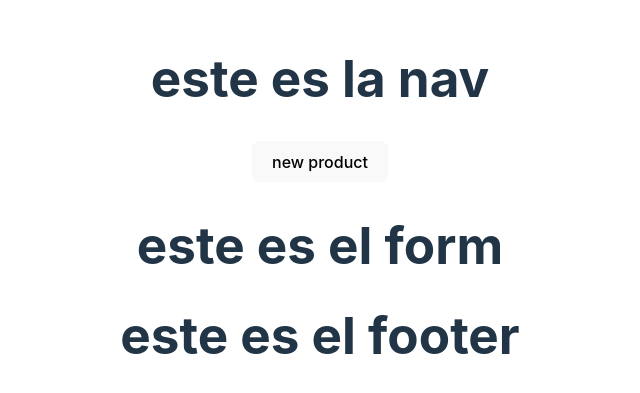
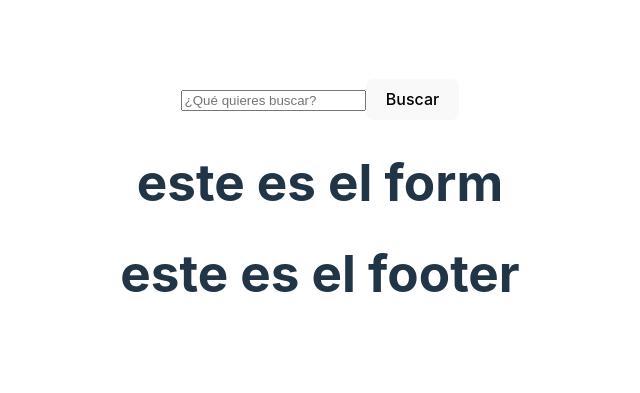
Before and after one commit to NitsugaSamot/trendy-spot, a React (Vite) app in the folder frontend/: page /create in a window 1280 px wide. Shown: the part 193-586 px from the top of the page, without its empty margins (320-960 px from the left). Built offline with nearby package versions, Linux system fonts and the light colour scheme.

Commit message:
serchbar

```diff
--- a/frontend/src/components/home/home.css
+++ b/frontend/src/components/home/home.css
@@ -0,0 +1,8 @@
+.cards{
+    display: grid;
+    /* align-items:center; */
+    /* padding: 30px; */
+    justify-content: center;
+    grid-template-columns: 23.5% 23.5% 23.5% 23.5%;
+    gap: 20px;
+}
--- a/frontend/src/components/home/home.jsx
+++ b/frontend/src/components/home/home.jsx
@@ -1,9 +1,10 @@
 import Card from "../card/card";
 import prendas from "../../../../prendas.js";
+import styles from "./home.css?inline";
 
 const Home = () => {
   return (
-    <div>
+     <div className={styles.cards}>
       {prendas.map((prenda) => {
         return (
           <Card
--- a/frontend/src/components/nav/nav.jsx
+++ b/frontend/src/components/nav/nav.jsx
@@ -1,9 +1,35 @@
+import React, { useState } from "react";
+import { useDispatch } from "react-redux";
+
 const Nav = () => {
+  const [search, setSearch] = useState("");
+  const dispatch = useDispatch();
+
+  const handleSubmit = (e) => {
+    e.preventDefault();
+    dispatch(getRecipesByName(search));
+    setSearch("");
+  };
+
+  const handleInputName = (e) => {
+    setSearch(e.target.value);
+  };
+
   return (
     <div>
-      <h1>este es la nav</h1>
-      <button>new product</button>
-    </div>
+          <form onSubmit={handleSubmit}>
+            <input
+              type="text"
+              placeholder="¿Qué quieres buscar?"
+              value={search}
+              onChange={handleInputName}
+            />
+            <button type="submit">
+              Buscar
+            </button>
+          </form>
+        </div>
+
   );
 };
 export default Nav;
```
Also changed, not shown: 1 other file (tests, documents, lock files or other folders).
